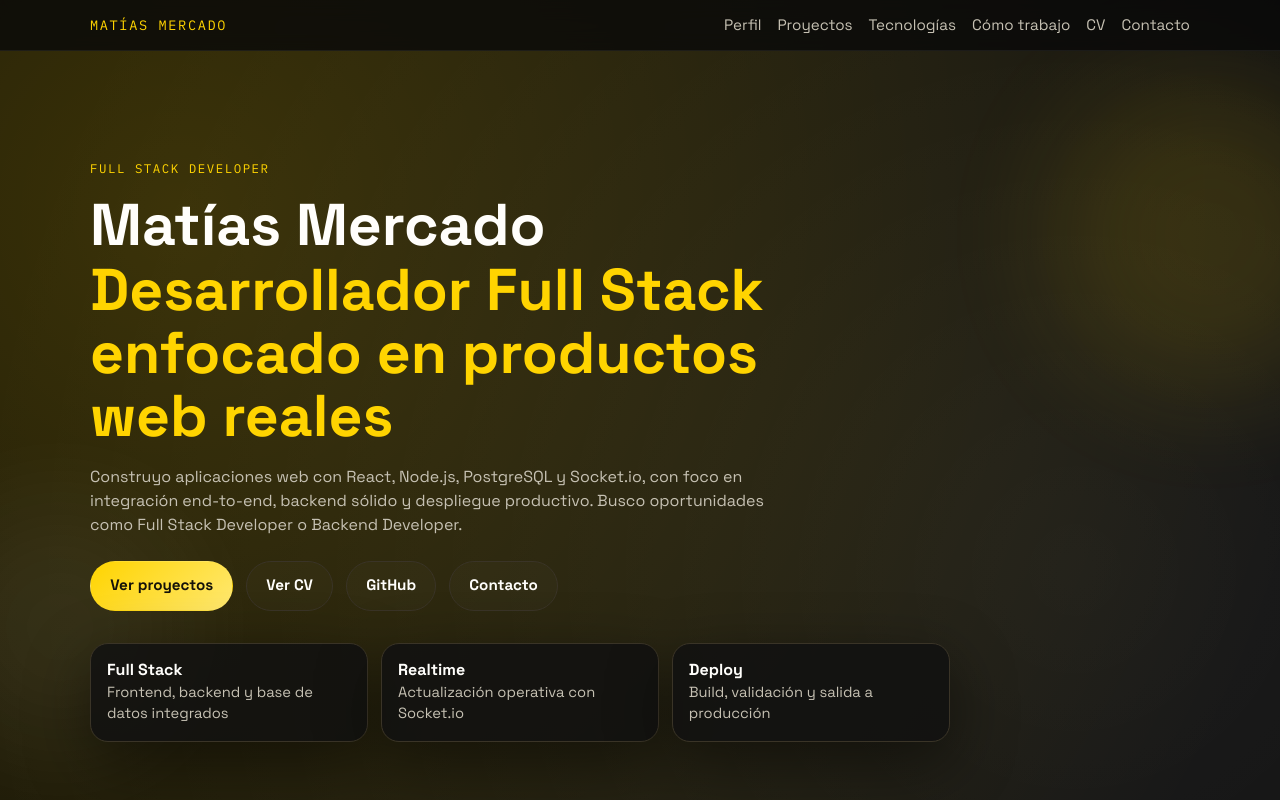
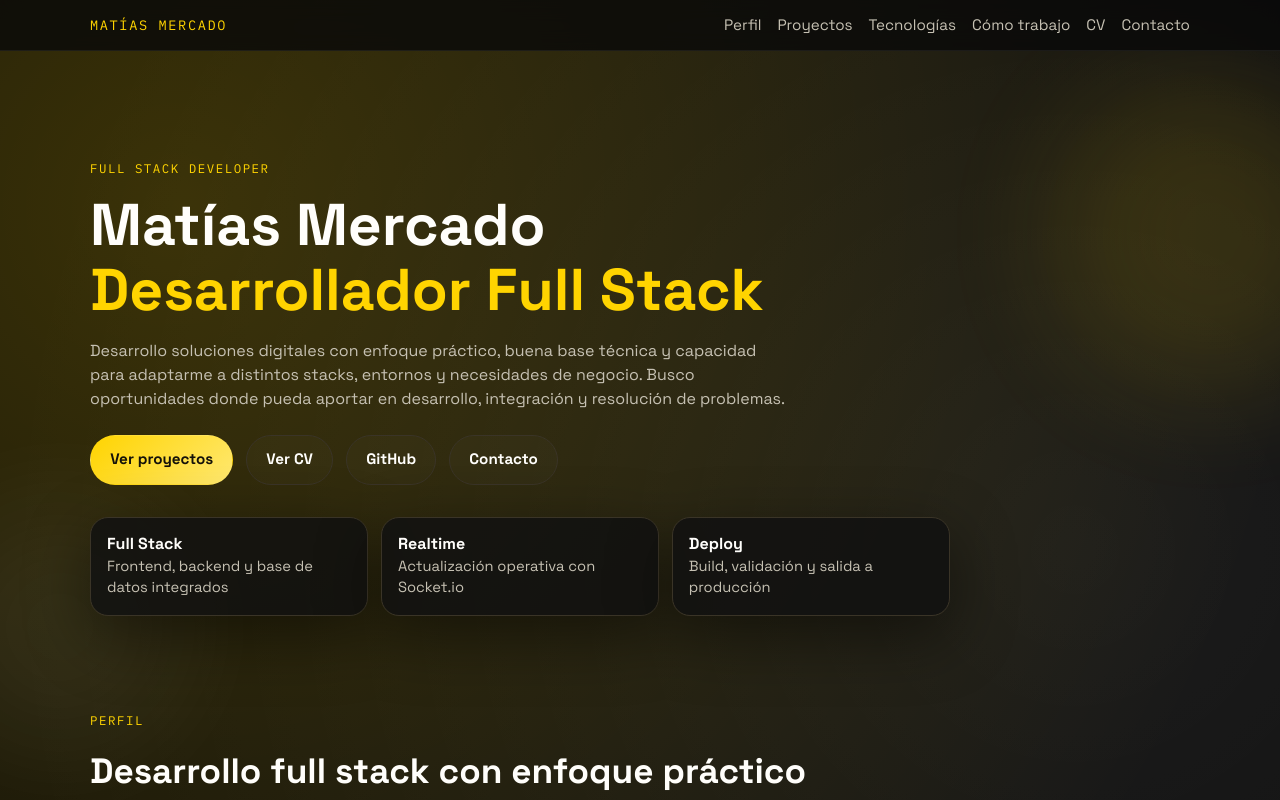
Before and after one commit to Mattarzu/portfolio, a plain HTML site: page index.html in a window 1280 px wide. Shown: the top 800 px of the page. Drawn offline with Linux system fonts and the light colour scheme.

Commit message:
Broaden hero positioning

```diff
--- a/index.html
+++ b/index.html
@@ -48,12 +48,12 @@
             <p class="kicker">FULL STACK DEVELOPER</p>
             <h1>
               Matías Mercado
-              <span>Desarrollador Full Stack enfocado en productos web reales</span>
+              <span>Desarrollador Full Stack</span>
             </h1>
             <p class="lead">
-              Construyo aplicaciones web con React, Node.js, PostgreSQL y Socket.io,
-              con foco en integración end-to-end, backend sólido y despliegue productivo.
-              Busco oportunidades como Full Stack Developer o Backend Developer.
+              Desarrollo soluciones digitales con enfoque práctico, buena base técnica
+              y capacidad para adaptarme a distintos stacks, entornos y necesidades de negocio.
+              Busco oportunidades donde pueda aportar en desarrollo, integración y resolución de problemas.
             </p>
 
             <div class="hero-cta">
```
